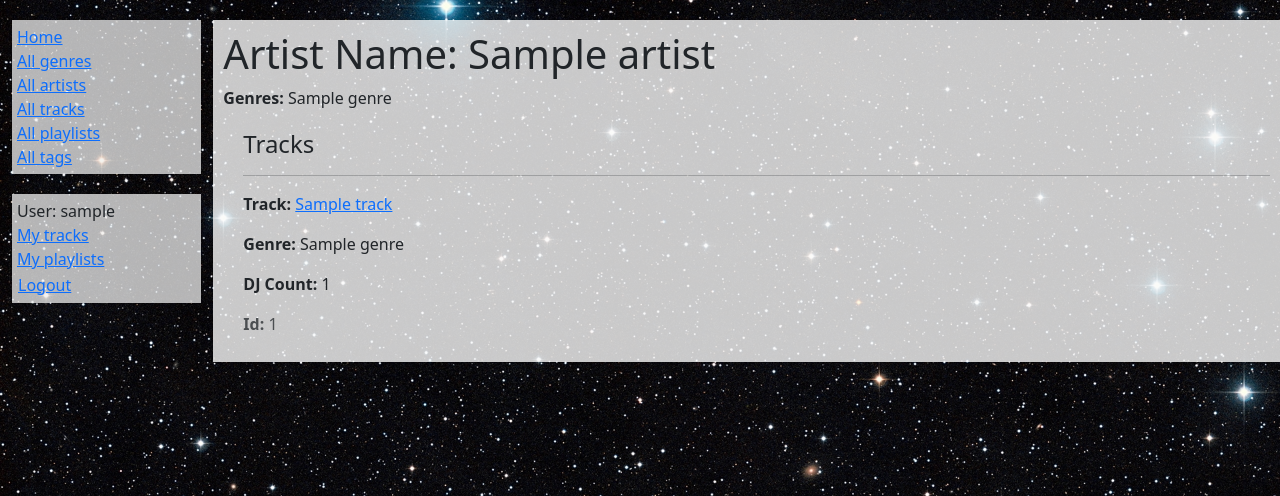
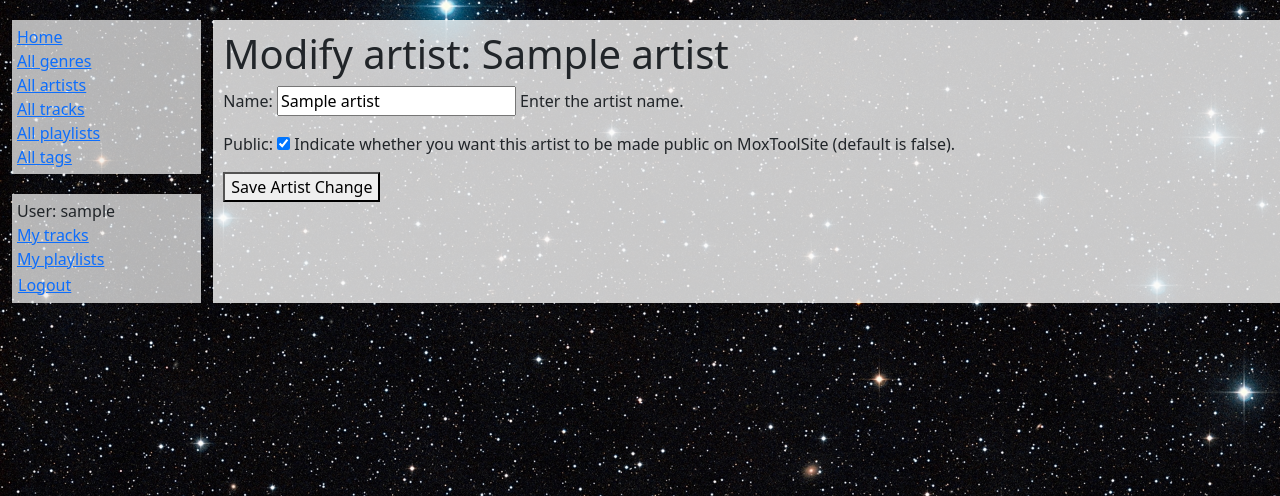
Before and after one commit to cdwood84/moxtool, a Django app: page /catalog/artist/modify/1 in a window 1280 px wide. Shown: the top 496 px of the page. Run offline with Django 5.2, Linux system fonts and the light colour scheme; a user stored in the database is signed in; tables that the repository leaves empty hold one stand-in row (values such as "Sample post").

Commit message:
generalize artist form into a mixin

```diff
--- a/moxtoolsite/catalog/forms.py
+++ b/moxtoolsite/catalog/forms.py
@@ -1,9 +1,8 @@
 from django import forms
+from django.apps import apps
 from django.core.exceptions import ValidationError
-from django.forms import ModelMultipleChoiceField, ModelChoiceField
-from django.forms.widgets import SelectMultiple, Select
 from django.utils.translation import gettext_lazy as _
-from .models import Artist, Genre, Playlist, Track, TrackInstance
+from .models import Artist, ArtistRequest, Genre, Playlist, Track, TrackInstance
 
 class AddTrackToLibraryForm(forms.Form):
 
@@ -66,22 +65,81 @@ class AddTrackToPlaylistForm(forms.Form):
         self.fields['track_selection'].queryset = TrackInstance.objects.filter(user=user)
 
 
-class ArtistForm(forms.ModelForm):
-    class Meta:
-        model = Artist
-        fields = [
-            'name',
-            'public',
-        ]
+class ObjectFormMixin:
+    def save(self, model, user, existing_obj, commit=True):
+
+        # get or create object based on use case
+        if model.endswith('Request'):
+            obj = apps.get_model('catalog', model).objects.create(user=user)
+            if existing_obj:
+                obj_name = model[:-len('Request')].lower()
+                obj.set_field(obj_name,existing_obj)
+            potential_matches = apps.get_model('catalog', model).objects.exclude(id=obj.id)
+        else:
+            if existing_obj:
+                obj = apps.get_model('catalog', model).objects.get(id=existing_obj.id)
+            else:
+                obj = apps.get_model('catalog', model).objects.create(name=self.cleaned_data.get('name'))
+
+        # set object fields with cleaned data
+        for field in self.cleaned_data:
+            obj.set_field(field, self.cleaned_data.get(field))
+            if model.endswith('Request'):
+                filter_kwargs = {field: self.cleaned_data.get(field)}
+                potential_matches = potential_matches.filter(**filter_kwargs)
+
+        # check for duplicate modifications
+        if (model.endswith('Request') and potential_matches.count() >= 1) or (existing_obj and existing_obj.is_equivalent(obj)):
+            if model.endswith('Request') or not(existing_obj):
+                obj.delete()
+            return None, False
+
+        # when otherwise successful
+        print(model,': ',obj,' (new = ',str(existing_obj is None).strip(),')')
+        if commit:
+            obj.save()
+        return obj, True
 
 
-class GenreForm(forms.ModelForm):
-    class Meta:
-        model = Genre
-        fields = [
-            'name',
-            'public',
-        ]
+class ArtistForm(forms.Form, ObjectFormMixin):
+    name = forms.CharField(
+        help_text="Enter the artist name.",
+        required=True,
+    )
+    public = forms.BooleanField(
+        help_text="Indicate whether you want this artist to be made public on MoxToolSite (default is false).",
+        required=False,
+    )
+
+
+class GenreForm(forms.Form):
+    name = forms.CharField(
+        help_text="Enter the genre name.",
+        required=True,
+    )
+    public = forms.BooleanField(
+        help_text="Indicate whether you want this genre to be made public on MoxToolSite (default is false).",
+        required=False,
+    )
+
+    def save(self, model, user, existing_genre, commit=True):
+        if model == 'Genre':
+            if existing_genre:
+                genre = apps.get_model('catalog', model).objects.get(id=existing_genre.id)
+            else:
+                genre = apps.get_model('catalog', model).objects.create(name=self.cleaned_data.get('name'))
+            genre.public = self.cleaned_data.get('public')
+        else:
+            genre = apps.get_model('catalog', model).objects.create(
+                name=self.cleaned_data.get('name'),
+                public=self.cleaned_data.get('public'),
+                user=user,
+                genre=existing_genre,
+            )
+        print(model,': ',genre,' (new = ',str(existing_genre is None),')')
+        if commit:
+            genre.save()
+        return genre
 
 
 class TrackForm(forms.Form):
--- a/moxtoolsite/catalog/templates/catalog/artist_detail.html
+++ b/moxtoolsite/catalog/templates/catalog/artist_detail.html
@@ -3,6 +3,11 @@
 {% block content %}
   <h1>Artist Name: {{ artist.name }}</h1>
   <p><strong>Genres:</strong> {{ artist.get_genre_list }}</a></p>
+  {% if perms.catalog.moxtool_can_modify_any_artist %}
+    <p><a href="{{ artist.get_modify_url }}">Modify this artist</a></p>
+  {% elif perms.catalog.moxtool_can_modify_public_artist %}
+    <p><a href="{{ artist.get_modify_url }}">Request a modification to this artist</a></p>
+  {% endif %}
 
   <div style="margin-left:20px;margin-top:20px">
     <h4>Tracks</h4>
--- a/moxtoolsite/catalog/templates/catalog/artist_list.html
+++ b/moxtoolsite/catalog/templates/catalog/artist_list.html
@@ -13,4 +13,9 @@
   {% else %}
     <p>There are no artists with tracks in your library.</p>
   {% endif %}
+  {% if perms.catalog.moxtool_can_create_any_artist %}
+    <p><a href="{% url 'create-artist' %}">Create a new artist</a></p>
+  {% elif perms.catalog.moxtool_can_create_public_artist %}
+    <p><a href="{% url 'create-artist' %}">Request a new artist</a></p>
+  {% endif %}
 {% endblock %}
--- /dev/null
+++ b/moxtoolsite/catalog/templates/catalog/create_or_modify_artist.html
@@ -0,0 +1,21 @@
+{% extends "base_generic.html" %}
+
+{% block content %}
+    {% if modify == True %}
+        <h1>Modify artist: {{ artist.name }}</h1>
+    {% else %}
+        <h1>Create artist</h1>
+    {% endif %}
+
+    <form method="post">
+        {% csrf_token %}
+        {{ form.as_p }}
+        <button type="submit">
+            {% if perms.catalog.moxtool_can_create_any_artist %}
+                Save Artist{% if modify == True %} Change{% endif %}
+            {% else %}
+                Request Artist{% if modify == True %} Change{% endif %}
+            {% endif %}
+        </button>
+    </form>
+{% endblock %}
--- a/moxtoolsite/catalog/templates/catalog/genre_list.html
+++ b/moxtoolsite/catalog/templates/catalog/genre_list.html
@@ -11,4 +11,9 @@
     {% else %}
         <p>There aren't any genres publicly shared on this site.</p>
     {% endif %}
+    {% if perms.catalog.moxtool_can_create_any_genre %}
+      <p><a href="{% url 'create-genre' %}">Create a new genre</a></p>
+    {% elif perms.catalog.moxtool_can_create_public_genre %}
+      <p><a href="{% url 'create-genre' %}">Request a new genre</a></p>
+    {% endif %}
 {% endblock %}
--- a/moxtoolsite/catalog/templates/catalog/track_list.html
+++ b/moxtoolsite/catalog/templates/catalog/track_list.html
@@ -14,4 +14,9 @@
   {% else %}
     <p>There are no tracks in your library.</p>
   {% endif %}
+  {% if perms.catalog.moxtool_can_create_any_track %}
+    <p><a href="{% url 'create-track-admin' %}">Create a track</a></p>
+  {% elif perms.catalog.moxtool_can_create_public_track %}
+    <p><a href="">Request a new track</a></p>
+  {% endif %}
 {% endblock %}
--- a/moxtoolsite/catalog/urls.py
+++ b/moxtoolsite/catalog/urls.py
@@ -3,16 +3,35 @@ from . import views
 
 urlpatterns = [
     path('', views.index, name='index'),
+    # path('<str:type>/request/failure', views.bad_request, name='bad-request'),
+
+    # genre
     path('genres/', views.GenreListView.as_view(), name='genres'),
+    path('genre/<int:pk>/<str:name>', views.GenreDetailView.as_view(), name='genre-detail'),
+    path('genre/create', views.modify_genre, name='create-genre'),
+    path('genre/modify/<int:pk>', views.modify_genre, name='modify-genre'),
+
+    # artist
     path('artists/', views.ArtistListView.as_view(), name='artists'),
+    path('artist/<int:pk>/<str:name>', views.ArtistDetailView.as_view(), name='artist-detail'),
+    path('artist/create', views.modify_artist, name='create-artist'),
+    path('artist/modify/<int:pk>', views.modify_artist, name='modify-artist'),
+
+    # track
     path('tracks/', views.TrackListView.as_view(), name='tracks'),
+    re_path(r'^track/(?P<stub>[-\w]+)/(?P<pk>\d+)$', views.TrackDetailView.as_view(), name='track-detail'),
+    path('track/create', views.modify_track, name='create-track'),
+    path('track/modify/<int:pk>', views.modify_track, name='modify-track'),
+
+    # playlist
     path('playlists/', views.PlaylistListView.as_view(), name='playlists'),
+    re_path(r'^playlist/(?P<stub>[-\w]+)/(?P<pk>\d+)$', views.PlaylistDetailView.as_view(), name='playlist-detail'),
+
+    # tag
     path('tags/', views.TagListView.as_view(), name='tags'),
-    re_path(r'^genre/(?P<stub>[-\w]+)/(?P<pk>\d+)$', views.GenreDetailView.as_view(), name='genre-detail'),
-    re_path(r'^artist/(?P<stub>[-\w]+)/(?P<pk>\d+)$', views.ArtistDetailView.as_view(), name='artist-detail'),
-    re_path(r'^track/(?P<stub>[-\w]+)/(?P<pk>\d+)$', views.TrackDetailView.as_view(), name='track-detail'),
-    re_path(r'^playlist/(?P<stub>[-\w]+)/(?P<pk>\d+)$', views.PlaylistDetailView.as_view(), name='playlist-detail'),
     re_path(r'^tag/(?P<type>[-\w]+)/(?P<value>[-\w]+)/(?P<pk>\d+)$', views.TagDetailView.as_view(), name='tag-detail'),
+
+    # user library
     path('mytracks/', views.UserTrackInstanceListView.as_view(), name='user-trackinstances'),
     path('mytracks/add', views.add_track_dj, name='add-track-dj'),
     path('mytracks/add/failure', views.add_track_failure, name='add-track-failure'),
@@ -23,7 +42,4 @@ urlpatterns = [
     re_path(r'^myplaylists/(?P<pk>\d+)/tracks/add$', views.add_track_to_playlist_dj, name='add-track-to-playlist-dj'),
     path('myplaylists/<int:playlist_id>/tracks/<uuid:trackinstance_id>/remove', views.remove_track_from_playlist_dj, name='remove-track-from-playlist-dj'),
     path('myplaylists/<int:playlist_id>/tracks/<uuid:trackinstance_id>/remove/confirm', views.confirm_remove_track_from_playlist_dj, name='comfirm-remove-track-from-playlist-dj'),
-    path('track/<int:track_id>/modify', views.modify_track_admin, name='modify-track-admin'),
-    path('artist/create', views.create_artist, name='create-artist'),
-    path('genre/create', views.create_genre, name='create-genre'),
 ]
--- a/moxtoolsite/catalog/views.py
+++ b/moxtoolsite/catalog/views.py
@@ -10,9 +10,6 @@ from django.urls import reverse
 from django.views import generic
 from .models import Artist, Genre, Playlist, Tag, Track, TrackInstance
 from .forms import AddTrackToLibraryForm, AddTrackToPlaylistForm, TrackForm, ArtistForm, GenreForm
-
-
-# upper navigation pages and assocciated detail pages
 
 
 def index(request):
@@ -46,6 +43,16 @@ def index(request):
     return render(request, 'index.html', context=context)
 
 
+def bad_request(request, type):
+    context = {
+        'request_type': type
+    }
+    return render(request, 'bad_request.html', context=context)
+
+
+# artist
+
+
 class ArtistListView(LoginRequiredMixin, generic.ListView):
     model = Artist
     context_object_name = 'artist_list'
@@ -64,6 +71,67 @@ class ArtistDetailView(LoginRequiredMixin, generic.DetailView):
     def get_object(self):
         pk = self.kwargs.get(self.pk_url_kwarg)
         return Artist.objects.get_queryset_can_view(self.request.user, 'artist').get(id=pk)
+
+
+@login_required
+def modify_artist(request, pk=None):
+
+    try:
+        existing_artist = Artist.objects.get(id=pk)
+        modify = True
+        print('attempting to modifiy '+str(existing_artist))
+        if request.user.has_perm('catalog.moxtool_can_modify_any_artist'):
+            model = 'Artist'
+        elif request.user.has_perm('catalog.moxtool_can_modify_own_artist'):
+            model = 'ArtistRequest'
+        else:
+            raise PermissionError
+    except:
+        existing_artist = None
+        modify = False
+        print('attempting to create a new artist')
+        if request.user.has_perm('catalog.moxtool_can_create_any_artist'):
+            model = 'Artist'
+        elif request.user.has_perm('catalog.moxtool_can_create_own_artist'):
+            model = 'ArtistRequest'
+        else:
+            raise PermissionError
+
+    if request.method == 'POST':
+        form = ArtistForm(request.POST)
+        if form.is_valid():
+            artist, success = form.save(model, request.user, existing_artist)
+            print(str(success))
+            if success is True:
+                print(artist)
+                if model == 'Artist':
+                    return HttpResponseRedirect(artist.get_absolute_url())
+                else:
+                    return HttpResponseRedirect(reverse('artists'))
+            else:
+                # HttpResponseRedirect(reverse('bad-request', args=['artist']))
+                print('No change detected')
+        else:
+            print(form.errors)
+    else:
+        initial = {'user': request.user}
+        if existing_artist:
+            initial['name'] = existing_artist.name
+            initial['public'] = existing_artist.public
+            form = ArtistForm(initial)
+        else:
+            form = ArtistForm()
+
+    context = {
+        'form': form,
+        'artist': existing_artist,
+        'modify': modify,
+    }
+
+    return render(request, 'catalog/create_or_modify_artist.html', context)
+
+
+# genre
 
 
 class GenreListView(LoginRequiredMixin, generic.ListView):
@@ -90,6 +158,62 @@ class GenreDetailView(LoginRequiredMixin, generic.DetailView):
         context['viewable_tracks'] = context['genre'].get_viewable_tracks_in_genre(self.request.user)
         context['viewable_artists'] = context['genre'].get_viewable_artists_in_genre(self.request.user)
         return context
+
+
+@login_required
+def modify_genre(request, pk=None):
+
+    try:
+        existing_genre = Genre.objects.get(id=pk)
+        modify = True
+        print('attempting to modifiy '+str(existing_genre))
+        if request.user.has_perm('catalog.moxtool_can_modify_any_genre'):
+            model = 'Genre'
+        elif request.user.has_perm('catalog.moxtool_can_modify_own_genre'):
+            model = 'GenreRequest'
+        else:
+            raise PermissionError
+    except:
+        existing_genre = None
+        modify = False
+        print('attempting to create a new genre')
+        if request.user.has_perm('catalog.moxtool_can_create_any_genre'):
+            model = 'Genre'
+        elif request.user.has_perm('catalog.moxtool_can_create_own_genre'):
+            model = 'GenreRequest'
+        else:
+            raise PermissionError
+
+    if request.method == 'POST':
+        form = GenreForm(request.POST)
+        if form.is_valid():
+            genre = form.save(model, request.user, existing_genre)
+            print(genre)
+            if model == 'Genre':
+                return HttpResponseRedirect(genre.get_absolute_url())
+            else:
+                return HttpResponseRedirect(reverse('genres'))
+        else:
+            print(form.errors)
+    else:
+        initial = {'user': request.user}
+        if existing_genre:
+            initial['name'] = existing_genre.name
+            initial['public'] = existing_genre.public
+            form = GenreForm(initial)
+        else:
+            form = GenreForm()
+
+    context = {
+        'form': form,
+        'genre': existing_genre,
+        'modify': modify,
+    }
+
+    return render(request, 'catalog/create_or_modify_genre.html', context)
+
+
+# track
 
 
 class TrackListView(LoginRequiredMixin, generic.ListView):
@@ -120,6 +244,64 @@ class TrackDetailView(LoginRequiredMixin, generic.DetailView):
         return context
 
 
+@login_required
+def modify_track(request, pk=None):
+
+    try:
+        existing_track = Track.objects.get(id=pk)
+        modify = True
+        print('attempting to modifiy '+str(existing_track))
+        if request.user.has_perm('catalog.moxtool_can_modify_any_track'):
+            model = 'Track'
+        elif request.user.has_perm('catalog.moxtool_can_modify_own_track'):
+            model = 'TrackRequest'
+        else:
+            raise PermissionError
+    except:
+        existing_track = None
+        modify = False
+        print('attempting to create a new artist')
+        if request.user.has_perm('catalog.moxtool_can_create_any_track'):
+            model = 'Track'
+        elif request.user.has_perm('catalog.moxtool_can_create_own_track'):
+            model = 'TrackRequest'
+        else:
+            raise PermissionError
+
+    if request.method == 'POST':
+        form = TrackForm(request.POST)
+        if form.is_valid():
+            track = form.save(model, request.user, existing_track)
+            print(track)
+            if model == 'Track':
+                return HttpResponseRedirect(track.get_absolute_url())
+            else:
+                return HttpResponseRedirect(reverse('tracks'))
+        else:
+            print(form.errors)
+    else:
+        initial = {'user': request.user}
+        if existing_track:
+            initial['beatport_track_id'] = existing_track.beatport_track_id
+            initial['title'] = existing_track.title
+            initial['mix'] = existing_track.mix
+            initial['public'] = existing_track.public
+            form = TrackForm(initial)
+        else:
+            form = TrackForm()
+
+    context = {
+        'form': form,
+        'artist': existing_track,
+        'modify': modify,
+    }
+
+    return render(request, 'catalog/create_or_modify_track.html', context)
+
+
+# playlist
+
+
 class PlaylistListView(LoginRequiredMixin, generic.ListView):
     model = Playlist
     context_object_name = 'playlist_list'
@@ -138,6 +320,9 @@ class PlaylistDetailView(LoginRequiredMixin, generic.DetailView):
     def get_object(self):
         pk = self.kwargs.get(self.pk_url_kwarg)
         return Playlist.objects.get_queryset_can_view(self.request.user, 'playlist').get(id=pk)
+
+
+# tag
 
 
 class TagListView(LoginRequiredMixin, generic.ListView):
@@ -363,21 +548,11 @@ def confirm_remove_track_from_playlist_dj(request, playlist_id, trackinstance_id
 
 
 @login_required
-def modify_track_admin(request, track_id):
+def modify_track_admin(request, track_id=None):
+
+    # find existing track if an ID is present
     track = Track.objects.get_queryset_can_direct_modify(request.user, 'track').get(id=track_id)
 
-    if track:
-        initial={
-            'beatport_track_id': track.beatport_track_id,
-            'title': track.title,
-            'genre_name': track.get_viewable_genre_on_track(request.user).name,
-            'artist_names': track.display_viewable_artists(request.user),
-            'remix_artist_names': track.display_viewable_remix_artists(request.user),
-            'mix': track.mix,
-            'public': track.public,
-        }
-    else:
-        raise #TBD
     if request.method == 'POST':
         form = TrackForm(request.POST)
         if form.is_valid():
@@ -387,7 +562,19 @@ def modify_track_admin(request, track_id):
         else:
             print(form.errors)
     else:
-        form = TrackForm(initial)
+        if track:
+            initial={
+                'beatport_track_id': track.beatport_track_id,
+                'title': track.title,
+                'genre_name': track.get_viewable_genre_on_track(request.user).name,
+                'artist_names': track.display_viewable_artists(request.user),
+                'remix_artist_names': track.display_viewable_remix_artists(request.user),
+                'mix': track.mix,
+                'public': track.public,
+            }
+            form = TrackForm(initial)
+        else:
+            form = TrackForm()
 
     context = {
         'form': form,
@@ -395,29 +582,3 @@ def modify_track_admin(request, track_id):
     }
 
     return render(request, 'catalog/modify_track_admin.html', context)
-
-
-@login_required
-def create_artist(request):
-    if request.method == 'POST':
-        form = ArtistForm(request.POST)
-        if form.is_valid():
-            artist = form.save()
-            print('Artist created: ' + artist.name)
-            return #TBD
-        else:
-            return #TBD
-    return #TBD
-
-
-@login_required
-def create_genre(request):
-    if request.method == 'POST':
-        form = GenreForm(request.POST)
-        if form.is_valid():
-            genre = form.save()
-            print('Genre created: ' + genre.name)
-            return #TBD
-        else:
-            return #TBD
-    return #TBD
```
Also changed, not shown: moxtoolsite/catalog/admin.py (+6 -1 lines), moxtoolsite/catalog/models.py (+257 -11 lines), moxtoolsite/catalog/templates/catalog/bad_request.html (added, +7 -0 lines), moxtoolsite/catalog/templates/catalog/create_or_modify_genre.html (added, +21 -0 lines), moxtoolsite/catalog/templates/catalog/genre_detail.html (+6 -1 lines), moxtoolsite/catalog/migrations/0010_alter_artist_options_alter_genre_options_and_more.py.
